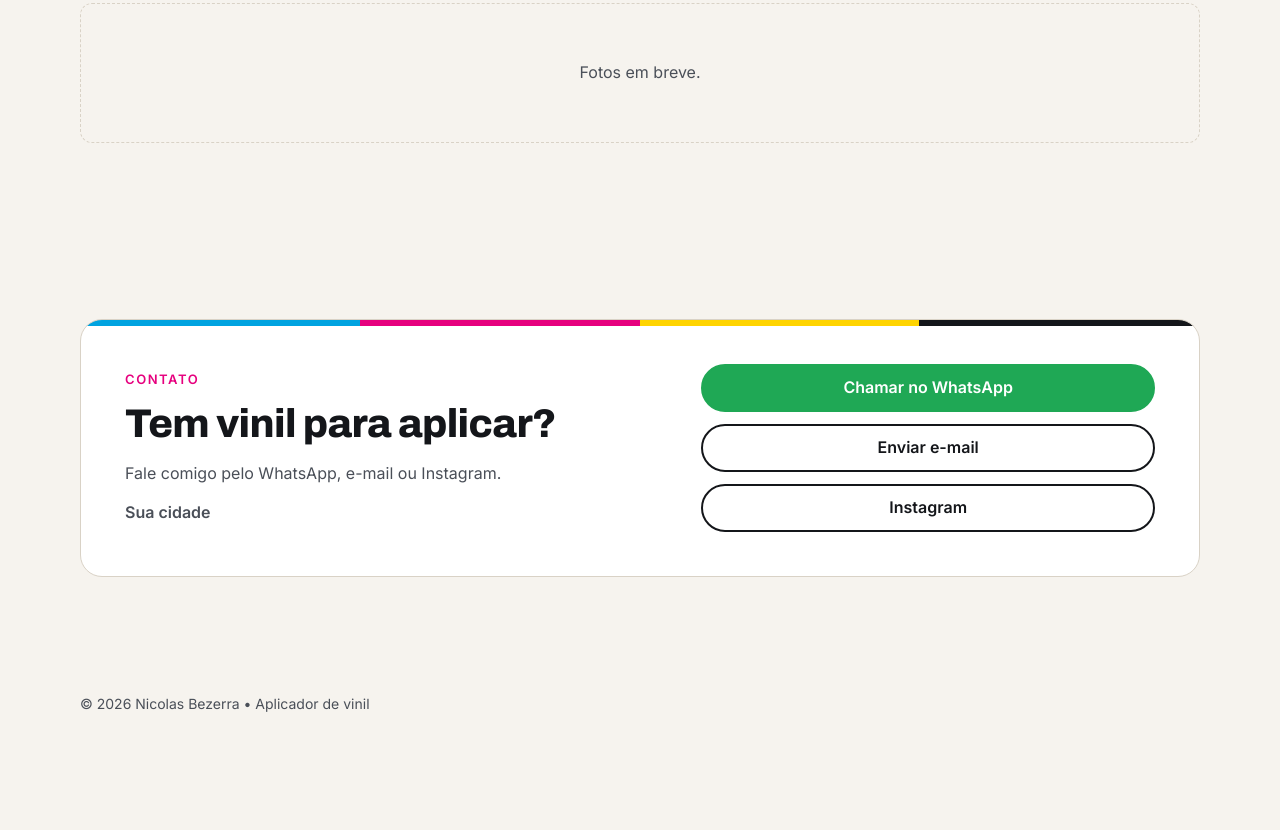
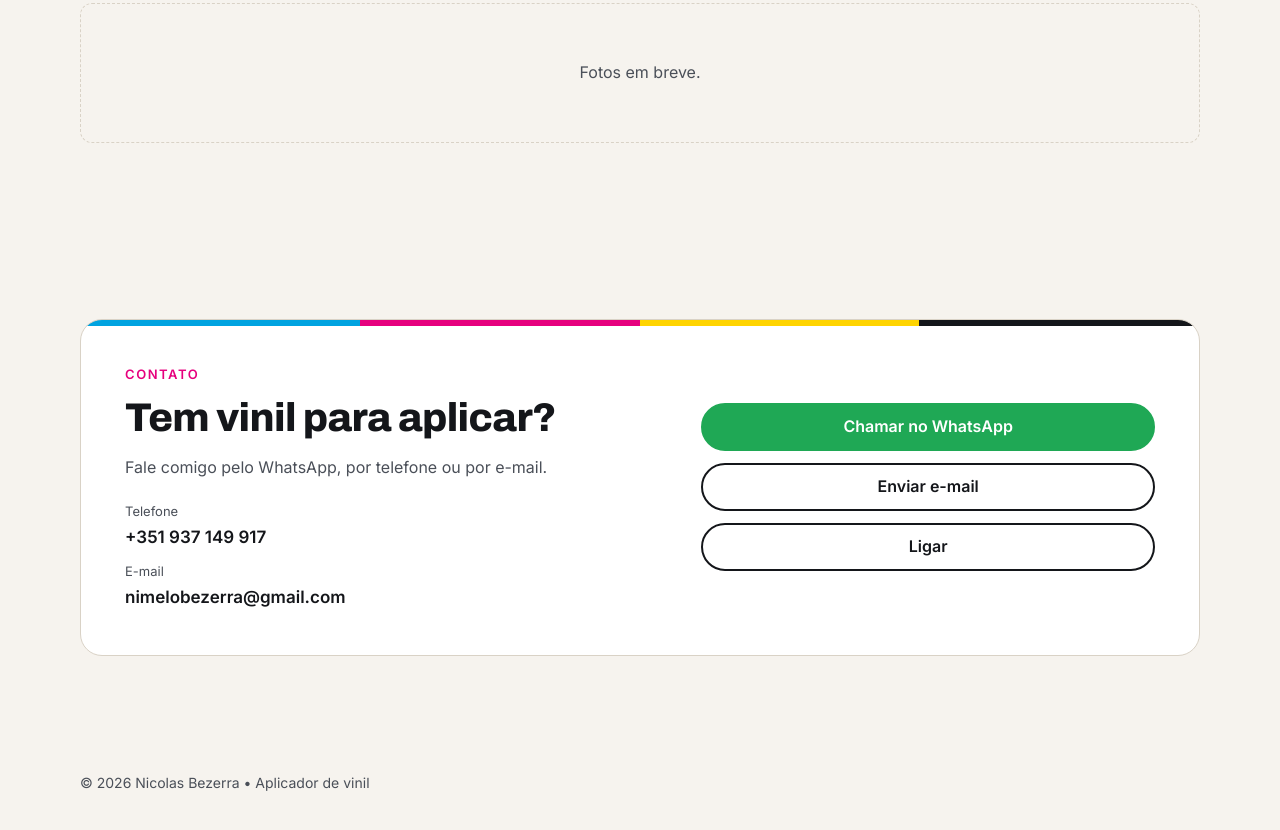
Before and after one commit to nimelobezerra-blip/Cripto-, a plain HTML site: page portfolio/index.html in a window 1280 px wide. Shown: the part 2493-3323 px from the top of the page. Before the commit the page ends 3248 px from the top, so only its background shows below. Drawn offline with Linux system fonts and the light colour scheme.

Commit message:
Portfólio: telefone e e-mail no contato, sem Instagram
Co-Authored-By: Claude Opus 5.5 <noreply@anthropic.com>
Claude-Session: https://claude.ai/code/session_018AwSvhunnPWkuimoRJ1UcR

```diff
--- a/portfolio/index.html
+++ b/portfolio/index.html
@@ -9,8 +9,8 @@
   <link rel="preconnect" href="https://fonts.googleapis.com">
   <link rel="preconnect" href="https://fonts.gstatic.com" crossorigin>
   <link href="https://fonts.googleapis.com/css2?family=Archivo:wght@500;700;800&family=Inter:wght@400;500;600&display=swap" rel="stylesheet">
-  <link rel="stylesheet" href="portfolio.css?v=202611261857">
-  <script src="portfolio.js?v=202611261857" defer></script>
+  <link rel="stylesheet" href="portfolio.css?v=202611262234">
+  <script src="portfolio.js?v=202611262234" defer></script>
 </head>
 <body>
 
@@ -143,13 +143,16 @@
         <div>
           <p class="sobretitulo">Contato</p>
           <h2>Tem vinil para aplicar?</h2>
-          <p>Fale comigo pelo WhatsApp, e-mail ou Instagram.</p>
-          <p class="cidade" data-campo="cidade">Sua cidade</p>
+          <p>Fale comigo pelo WhatsApp, por telefone ou por e-mail.</p>
+          <ul class="dados-contato">
+            <li><span>Telefone</span><a href="tel:+351937149917">+351 937 149 917</a></li>
+            <li><span>E-mail</span><a href="mailto:nimelobezerra@gmail.com">nimelobezerra@gmail.com</a></li>
+          </ul>
         </div>
         <div class="contato-acoes">
           <a class="botao botao-zap" data-link="whatsapp" href="#">Chamar no WhatsApp</a>
           <a class="botao botao-linha" data-link="email" href="#">Enviar e-mail</a>
-          <a class="botao botao-linha" data-link="instagram" href="#">Instagram</a>
+          <a class="botao botao-linha" href="tel:+351937149917">Ligar</a>
         </div>
       </div>
     </section>
--- a/portfolio/portfolio.css
+++ b/portfolio/portfolio.css
@@ -194,7 +194,11 @@ a { color: inherit; }
   background-size: 100% 6px; background-repeat: no-repeat;
 }
 .contato p:not(.sobretitulo) { color: var(--tinta-2); margin: 14px 0 0; }
-.contato .cidade { font-weight: 600; color: var(--tinta); }
+.dados-contato { list-style: none; padding: 0; margin: 20px 0 0; display: grid; gap: 10px; }
+.dados-contato li { display: grid; gap: 2px; }
+.dados-contato span { font-size: 13px; color: var(--tinta-2); }
+.dados-contato a { font-weight: 600; font-size: 17px; text-decoration: none; overflow-wrap: anywhere; }
+.dados-contato a:hover { color: var(--m); }
 .contato-acoes { display: grid; gap: 12px; }
 
 .rodape { padding: 28px 0 40px; font-size: 14px; color: var(--tinta-2); }
--- a/portfolio/portfolio.js
+++ b/portfolio/portfolio.js
@@ -1,10 +1,8 @@
 // ===== EDITE AQUI os seus dados =====
 const DADOS = {
   nome: "Nicolas Bezerra",
-  cidade: "Sua cidade",
-  whatsapp: "351900000000", // indicativo do país + número, só dígitos
-  email: "seuemail@exemplo.com",
-  instagram: "seuperfil", // sem o @
+  whatsapp: "351937149917", // indicativo do país + número, só dígitos
+  email: "nimelobezerra@gmail.com",
 };
 // ====================================
 
@@ -17,7 +15,6 @@ const msg = encodeURIComponent("Olá! Vi o seu portfólio.");
 const links = {
   whatsapp: `https://wa.me/${DADOS.whatsapp}?text=${msg}`,
   email: `mailto:${DADOS.email}?subject=${encodeURIComponent("Contacto pelo portfólio")}`,
-  instagram: `https://instagram.com/${DADOS.instagram}`,
 };
 document.querySelectorAll("[data-link]").forEach((a) => {
   a.href = links[a.dataset.link];
```
Also changed, not shown: 1 other file.
